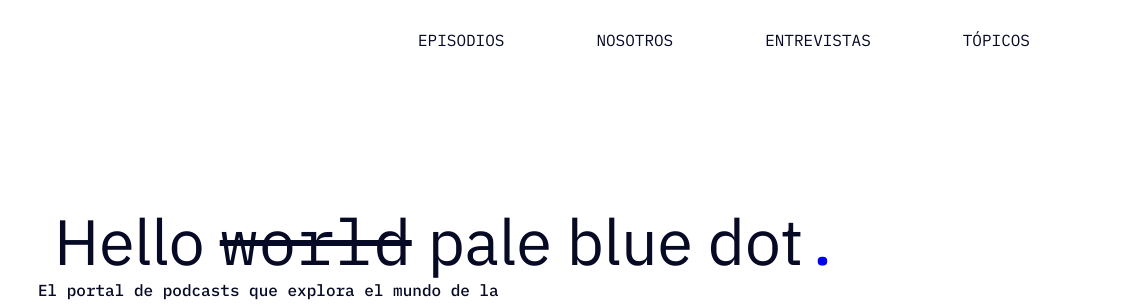
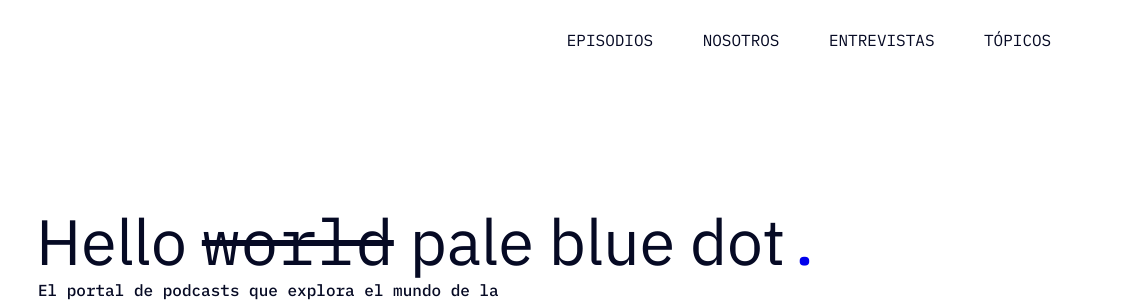
Before and after one commit to federicocapucci/Podcast-site-static-responsive-, a plain HTML site: page index.html in a window 1280 px wide. Shown: the top 305 px of the page, 140-1280 px from the left. Drawn offline with Linux system fonts and the light colour scheme.

Commit message:
Add files via upload

```diff
--- a/styles/style.scss
+++ b/styles/style.scss
@@ -64,7 +64,7 @@ nav {
     color: #FFFFFF;
     text-transform: uppercase;
     text-decoration: none;
-    padding: 24px 0px;
+    padding: 20px 0px;
     -webkit-transition: 0.2s linear;
     -o-transition: 0.2s linear;
     transition: 0.2s linear;
@@ -561,7 +561,8 @@ a .back-to-top {
         margin-left: 100px;
     }
     .navigation-links {
-        width: 100%;
+        width: 550px;
+        margin-right: 5%;
         max-width: 720px;
         display: -webkit-box;
         display: flex;
@@ -569,7 +570,6 @@ a .back-to-top {
         -ms-flex-pack: distribute;
         justify-content: space-around;
         background-color: #ffffff;
-        margin-right: 5%;
     }
     .navigation-links a {
         color: #060A24;
@@ -581,7 +581,7 @@ a .back-to-top {
         display: none;
     }
     .main-title {
-        margin-left: 13.9%;
+        margin-left: 12.5%;
         margin-top: 140px;
         -ms-flex-wrap: wrap;
         flex-wrap: wrap;
```
Also changed, not shown: styles/style.css, 1 other file.
